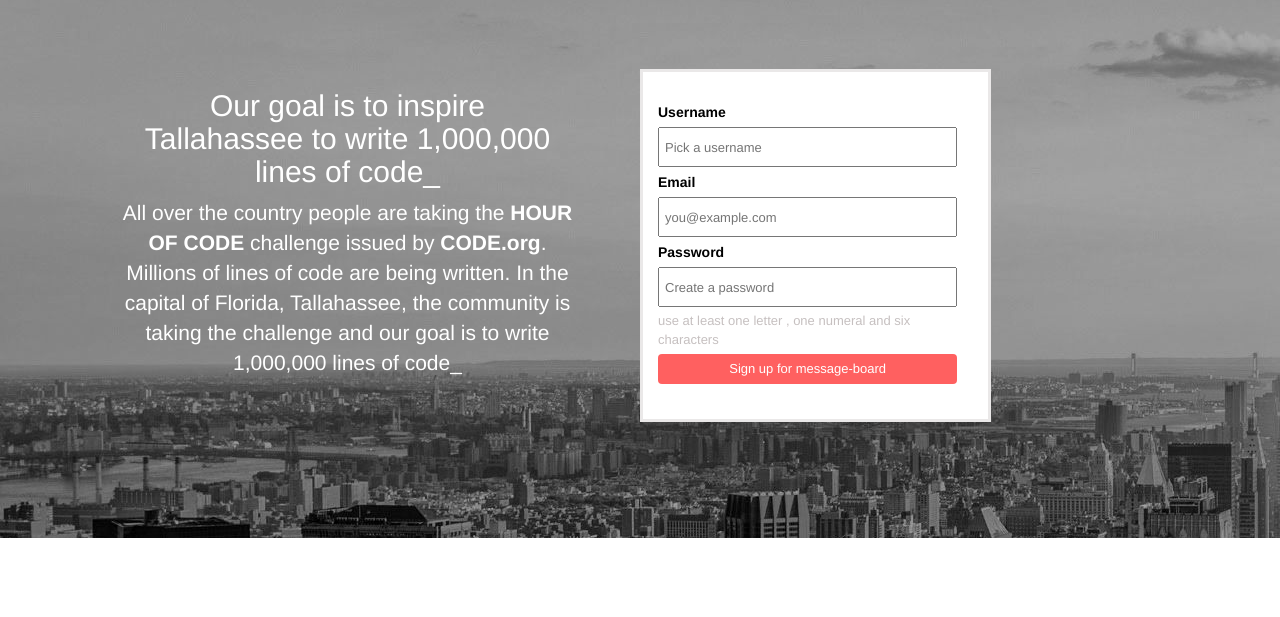
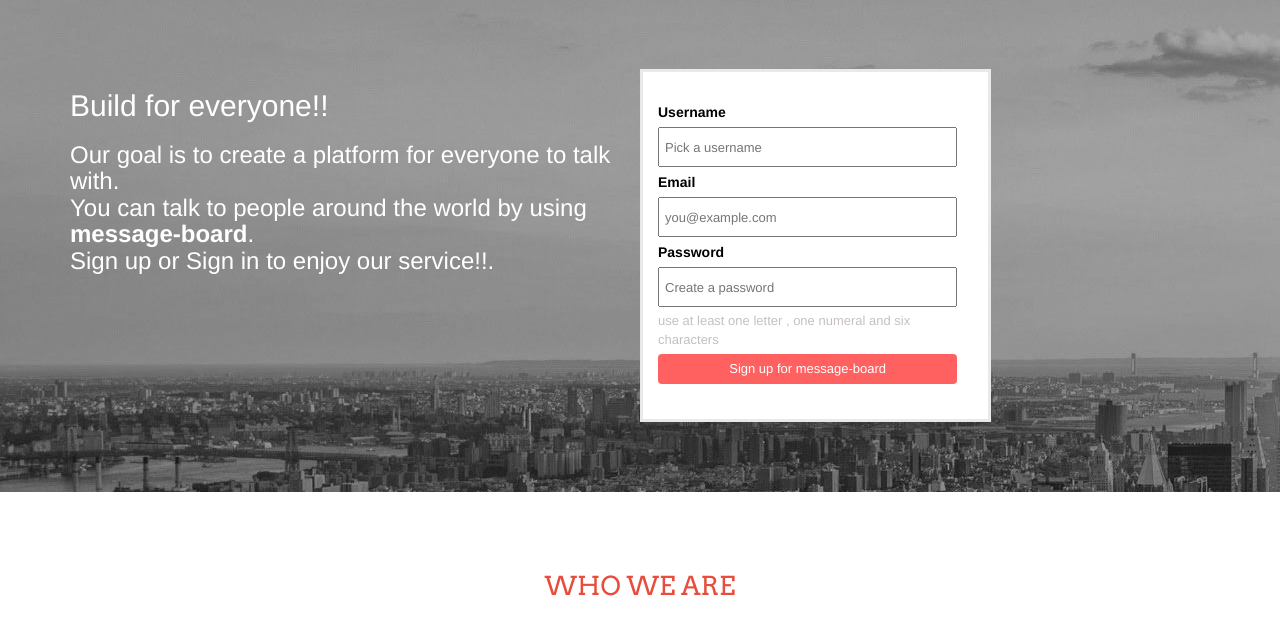
Before and after one commit to ambersun1234/message-board, a PHP site: page / in a window 1280 px wide. Shown: the part 51-668 px from the top of the page. Run offline with PHP 8.4, Linux system fonts and the light colour scheme; some libraries are stand-ins or nearby versions.

Commit message:
update welcome word

```diff
--- a/index.php
+++ b/index.php
@@ -114,9 +114,10 @@
         <div class="jumbotron" id="signUp">
             <div class="container">
                 <div class="row">
-                    <div class="col-xs-6">
-                        <h2>Our goal is to inspire <br>Tallahassee to write 1,000,000<br> lines of code_</h2>
-                        <p>All over the country people are taking the <strong>HOUR OF CODE</strong> challenge issued by <strong>CODE.org</strong>. Millions of lines of code are being written. In the capital of Florida, Tallahassee, the community is taking the challenge and our goal is to write 1,000,000 lines of code_</p>
+                    <div class="col-xs-6" style="text-align: left;">
+                        <h2>Build for everyone!!<br></h2>
+                        <h3>Our goal is to create a platform for everyone to talk with.<br> You can talk to people around the world by using <strong>message-board</strong>.<br> Sign up or Sign in to enjoy our service!!.</h3>
+                        <!--p strong-->
                         <br><br><br>
                     </div>
                     <div class="col-xs-6 signUp">
```
